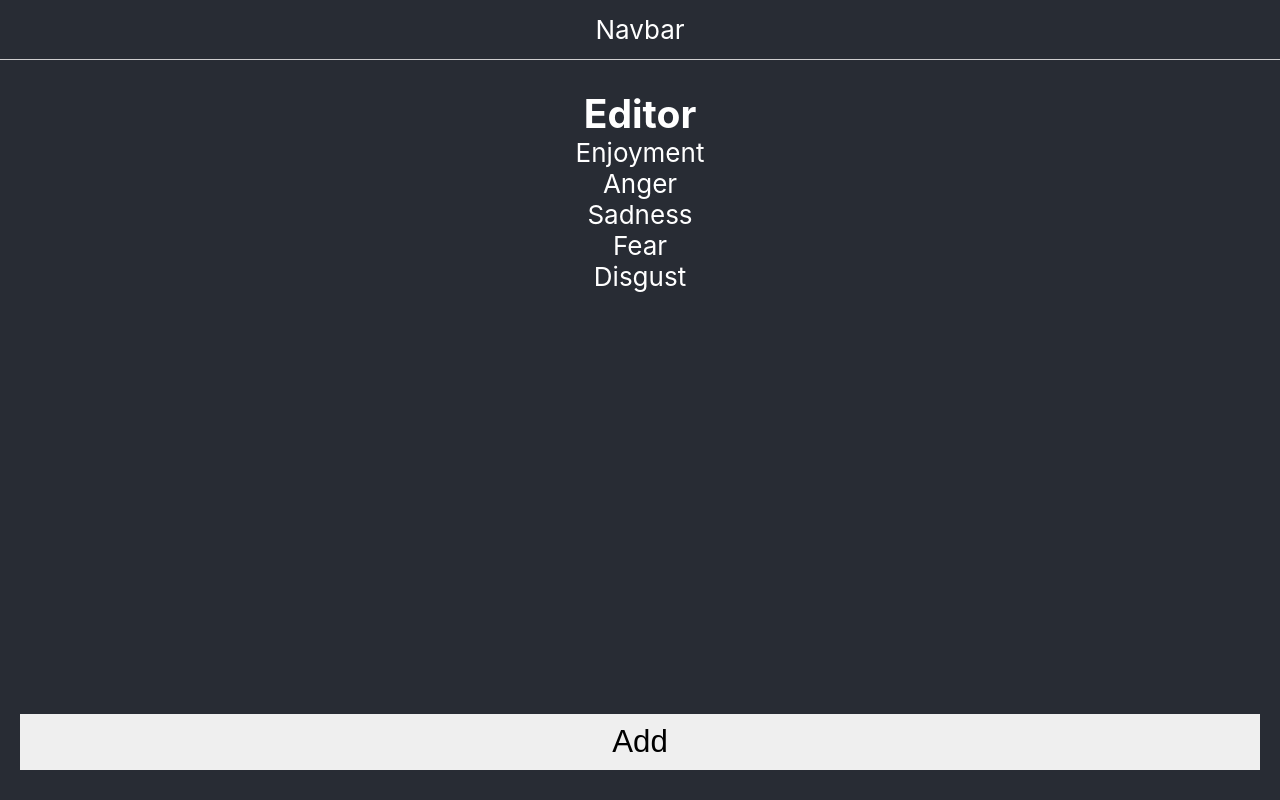
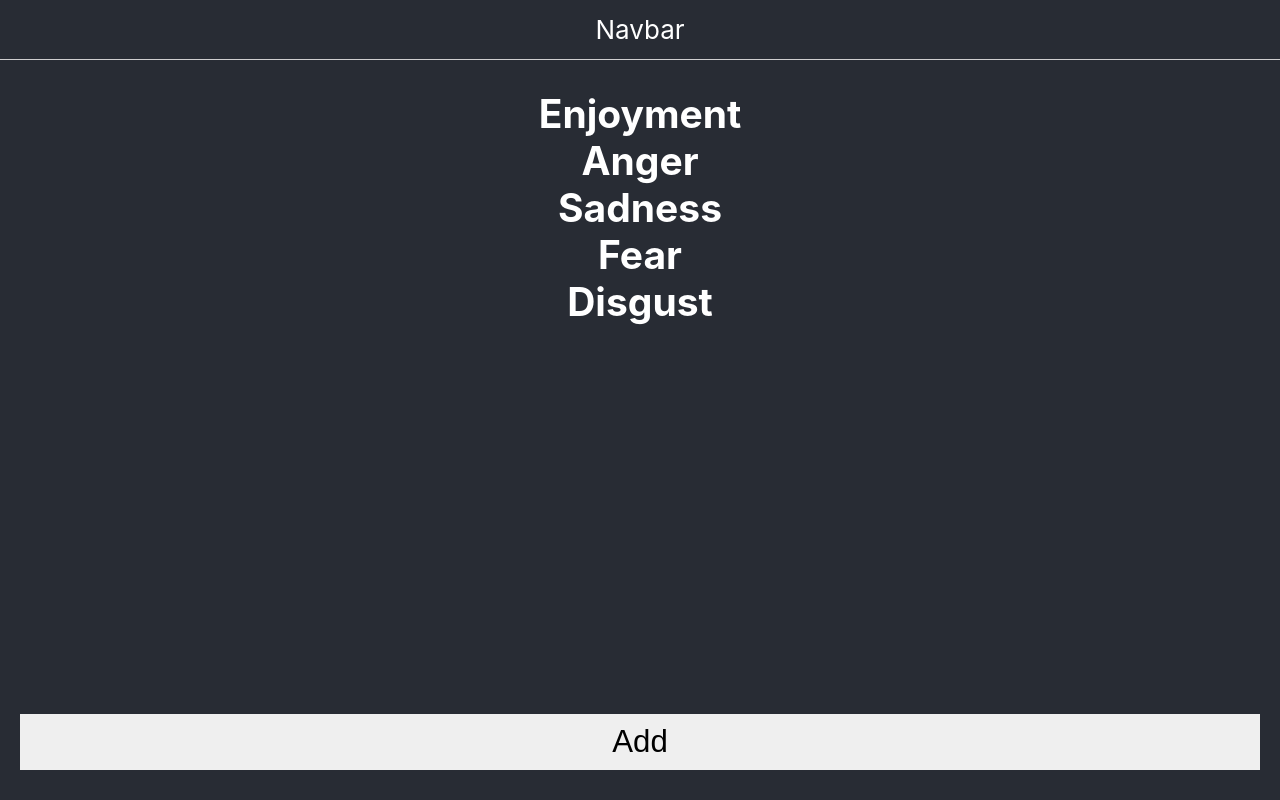
Before and after one commit to AladinJmila/emotions-diary-frontend, a React (Create React App) app: page /categories in a window 1280 px wide. Built offline with nearby package versions, Linux system fonts and the light colour scheme; data requests are answered from the project's data file.

Commit message:
Added UI Context

```diff
--- /dev/null
+++ b/src/context/UIContext.jsx
@@ -0,0 +1,13 @@
+import { createContext, useState } from 'react';
+
+export const UIContext = createContext();
+
+export function UIProvider({ children }) {
+  const [showModal, setShowModal] = useState(false);
+
+  return (
+    <UIContext.Provider value={{ showModal, setShowModal }}>
+      {children}
+    </UIContext.Provider>
+  );
+}
--- /dev/null
+++ b/src/hooks/useUI.js
@@ -0,0 +1,11 @@
+import { UIContext } from '../context/UIContext';
+import { useContext } from 'react';
+
+export function useUI() {
+  const context = useContext(UIContext);
+
+  if (context === 'undefined')
+    throw new Error('useUI() must be inside a UIProvider');
+
+  return context;
+}
--- a/src/pages/Categories.jsx
+++ b/src/pages/Categories.jsx
@@ -1,14 +1,15 @@
 import { useEffect, useState } from 'react';
 import { useNavigate } from 'react-router-dom';
+import { useCategories } from '../hooks/useCategories';
+import { useUI } from '../hooks/useUI';
 import EmotionForm from '../components/EmotionForm';
 import Modal from '../components/Modal';
-import { useCategories } from '../hooks/useCategories';
 
 import './Categories.css';
 
 const Editor = () => {
-  const [showModal, setShowModal] = useState(false);
   const { categories, loadCategories } = useCategories();
+  const { showModal, setShowModal } = useUI();
   const navigate = useNavigate();
 
   useEffect(() => {
@@ -17,18 +18,11 @@ const Editor = () => {
 
   return (
     <div className='editor full-vh'>
-      <h2>Editor</h2>
       {categories &&
         categories.map(g => (
-          <p
-            key={g.id}
-            showModal={showModal}
-            categories={categories}
-            setShowModal={setShowModal}
-            onClick={() => navigate(`/categories/${g.id}`)}
-          >
+          <h2 key={g.id} onClick={() => navigate(`/categories/${g.id}`)}>
             {g.name}
-          </p>
+          </h2>
         ))}
       {showModal && (
         <Modal>
--- a/src/pages/Category.jsx
+++ b/src/pages/Category.jsx
@@ -1,14 +1,22 @@
-import React from 'react';
+import { useEffect } from 'react';
 import { useParams } from 'react-router-dom';
 import { useFetch } from '../hooks/useFetch';
+import { useUI } from '../hooks/useUI';
+import { useCategories } from '../hooks/useCategories';
 import EmotionForm from '../components/EmotionForm';
 import Modal from '../components/Modal';
 
-function Category({ showModal, setShowModal, categories }) {
+function Category() {
+  const { showModal, setShowModal } = useUI();
+  const { categories, loadCategories } = useCategories();
   const { id: categoryId } = useParams();
   const { data: emotions } = useFetch(
     `http://localhost:3000/emotions?categoryId=${categoryId}`
   );
+
+  useEffect(() => {
+    !categories.length && loadCategories();
+  }, []);
 
   return (
     <div className='category'>
```
Also changed, not shown: src/context/globalState.jsx (+6 -3 lines).
